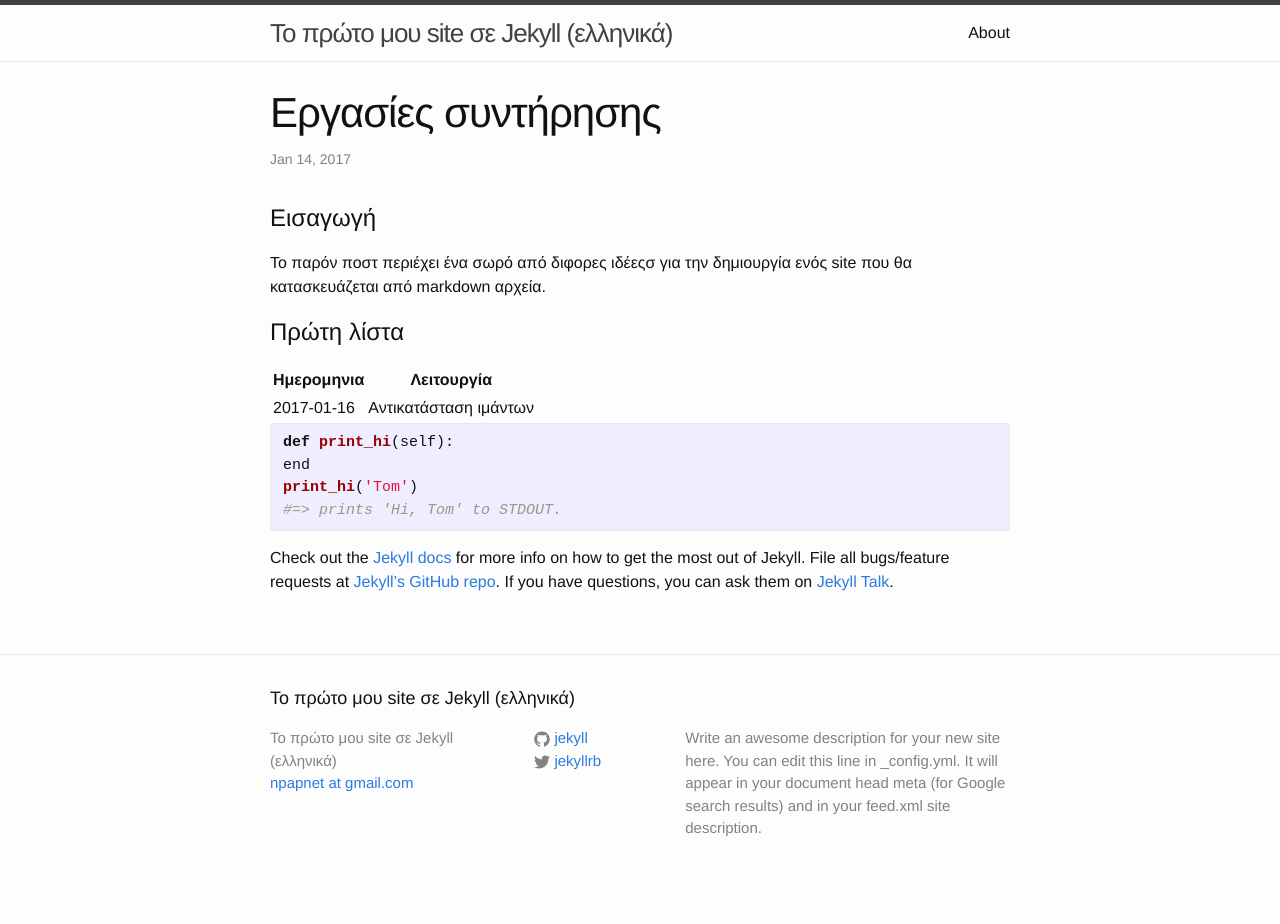
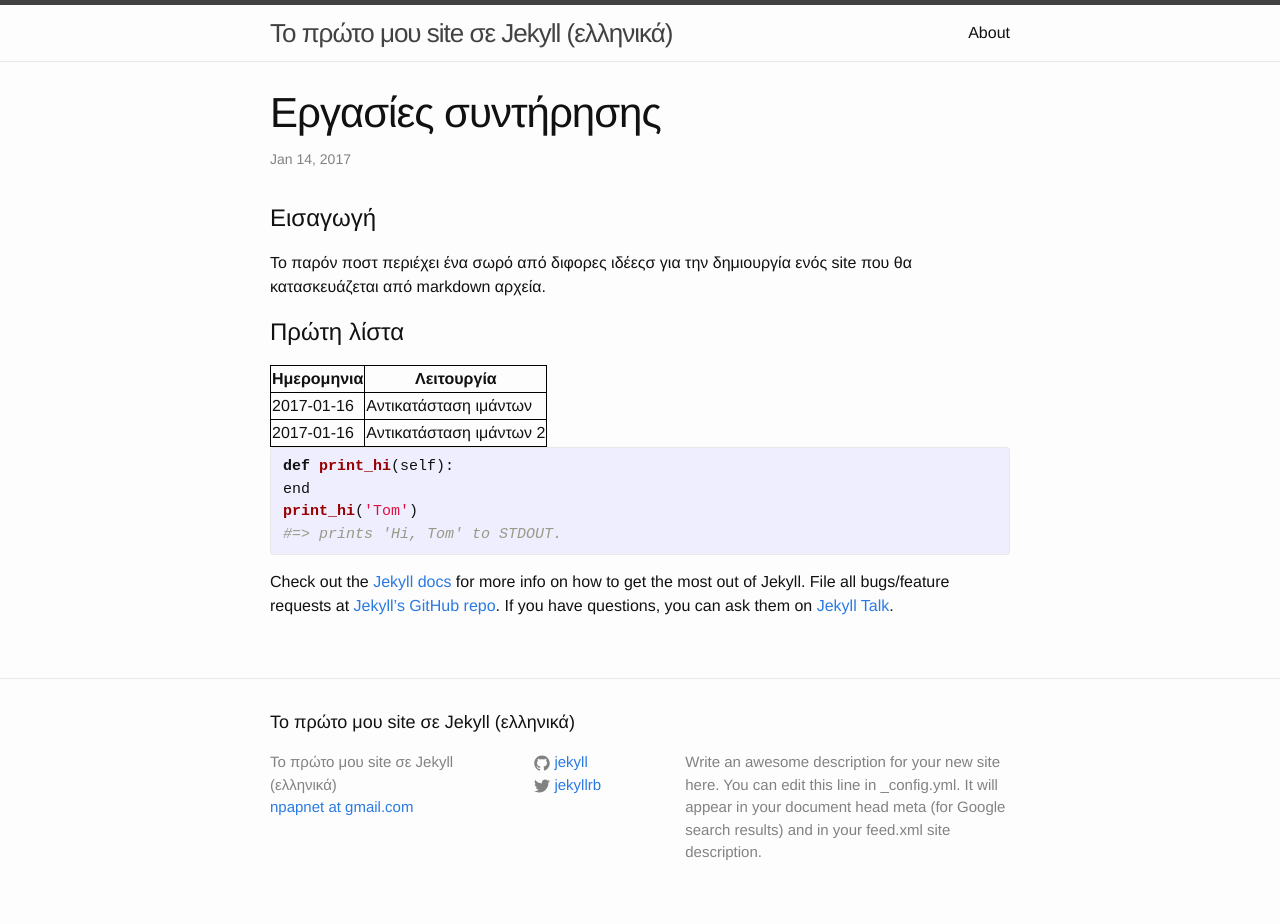
Before and after one commit to npapnet/npJeklySite, a Jekyll site: the page built from _posts/2017-01-15-Lists.markdown, in a window 1280 px wide. Built offline with Jekyll 4.4.1, drawn with Linux system fonts in a browser that asks for light colours; before the commit the page ends 900 px from its top, so only the background shows below that.

Commit message:
added mbtablestyle (properly)

```diff
--- a/_posts/2017-01-15-Lists.markdown
+++ b/_posts/2017-01-15-Lists.markdown
@@ -14,7 +14,7 @@ categories: jekyll update
 |  Ημερομηνια | Λειτουργία |
 |  ------ | ------- |
 |   2017-01-16 | Αντικατάσταση ιμάντων |
-|   ------- | ------------ |
+|   2017-01-16 | Αντικατάσταση ιμάντων 2 |
 {:.mbtablestyle}
 
 {% highlight python %}
--- a/_sass/_base.scss
+++ b/_sass/_base.scss
@@ -204,3 +204,30 @@ pre {
         }
     }
 }
+
+
+
+// Start - npapnet Additions from
+// table{
+//     border-collapse: collapse;
+//     border-spacing: 0;
+//     border:2px solid #ff0000;
+// }
+//
+// th{
+//     border:2px solid #000000;
+// }
+//
+// td{
+//     border:1px solid #000000;
+// }
+
+
+.mbtablestyle {
+        border-collapse: collapse;
+
+   > table, td, th {
+        border: 1px solid black;
+        }
+}
+// End - npapnet Additions from
```
